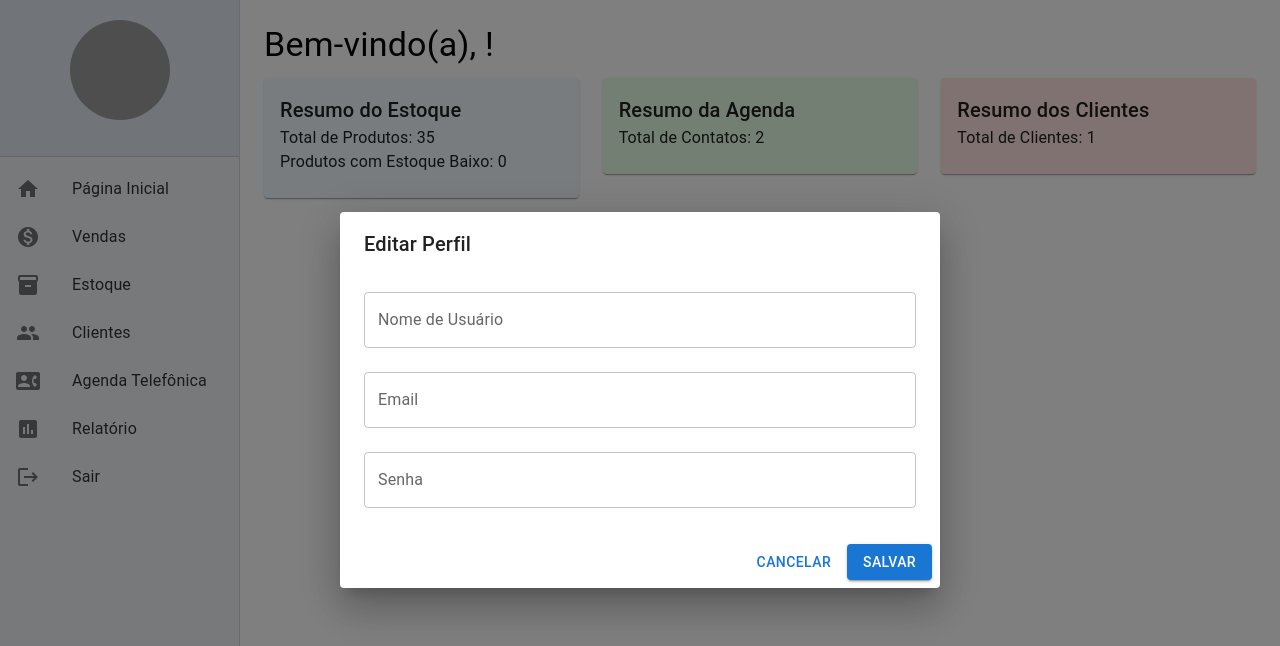
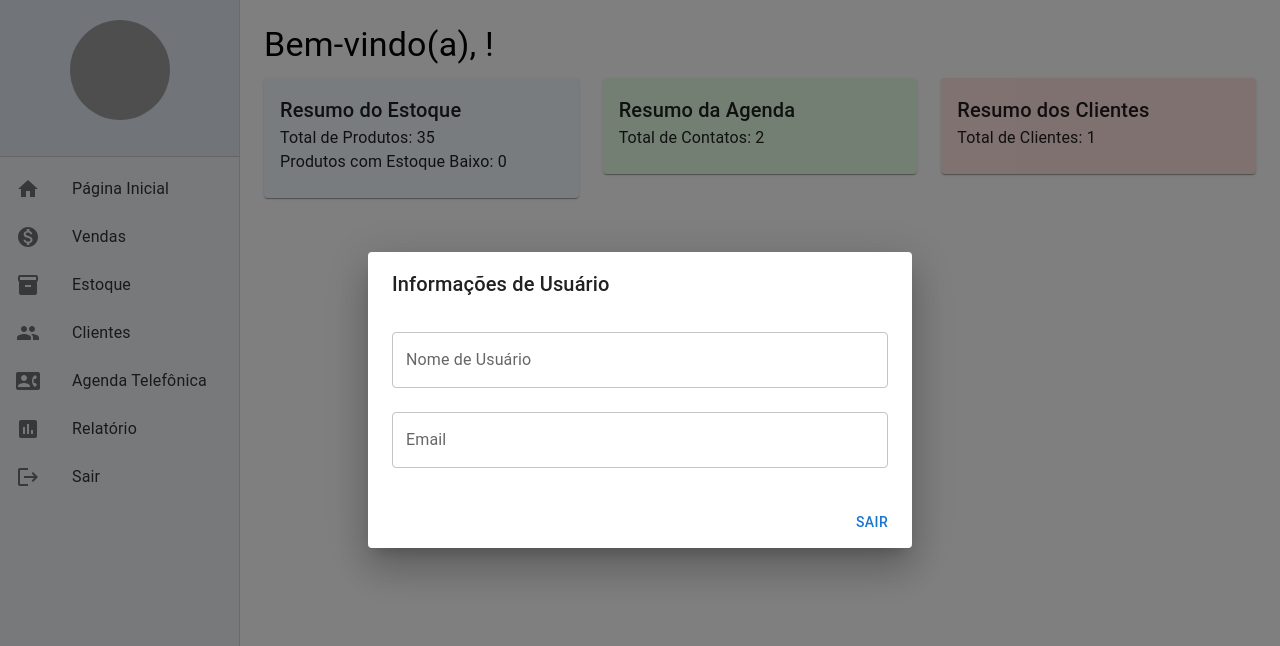
Before and after one commit to edrikfsteiner/projeto-integrador-web, a React (Create React App) app in the folder frontend/: page /dashboard in a window 1280 px wide. Both pictures are taken after a click on the element 119 px from the left and 78 px from the top of the page. Shown: the top 646 px of the page. Built offline with nearby package versions, Linux system fonts and the light colour scheme; grey boxes are pictures that could not be loaded.

Commit message:
Update Dashboard

```diff
--- a/frontend/src/Home/Dashboard.js
+++ b/frontend/src/Home/Dashboard.js
@@ -167,7 +167,7 @@ const Dashboard = () => {
       </Box>
 
       <Dialog open={openModal} onClose={handleCancel}>
-        <DialogTitle>Editar Perfil</DialogTitle>
+        <DialogTitle>Informações de Usuário</DialogTitle>
         <DialogContent>
           <TextField
             label="Nome de Usuário"
@@ -183,20 +183,9 @@ const Dashboard = () => {
             value={tempUserInfo.email}
             onChange={(e) => setTempUserInfo({ ...tempUserInfo, email: e.target.value })}
           />
-          <TextField
-            label="Senha"
-            fullWidth
-            margin="normal"
-            type="password"
-            value={tempUserInfo.password}
-            onChange={(e) => setTempUserInfo({ ...tempUserInfo, password: e.target.value })}
-          />
         </DialogContent>
         <DialogActions>
-          <Button onClick={handleCancel}>Cancelar</Button>
-          <Button onClick={handleSave} variant="contained" color="primary">
-            Salvar
-          </Button>
+          <Button onClick={handleCancel}>Sair</Button>
         </DialogActions>
       </Dialog>
     </Box>
```
